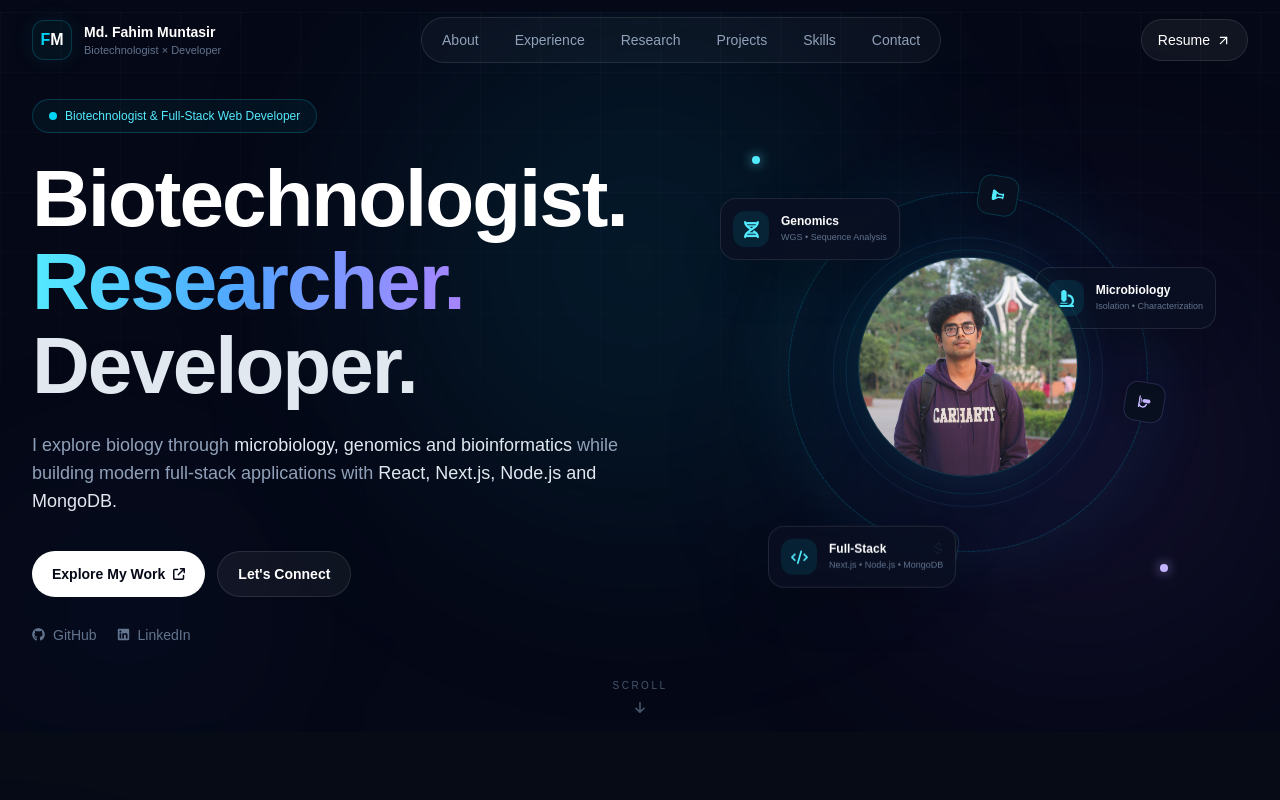
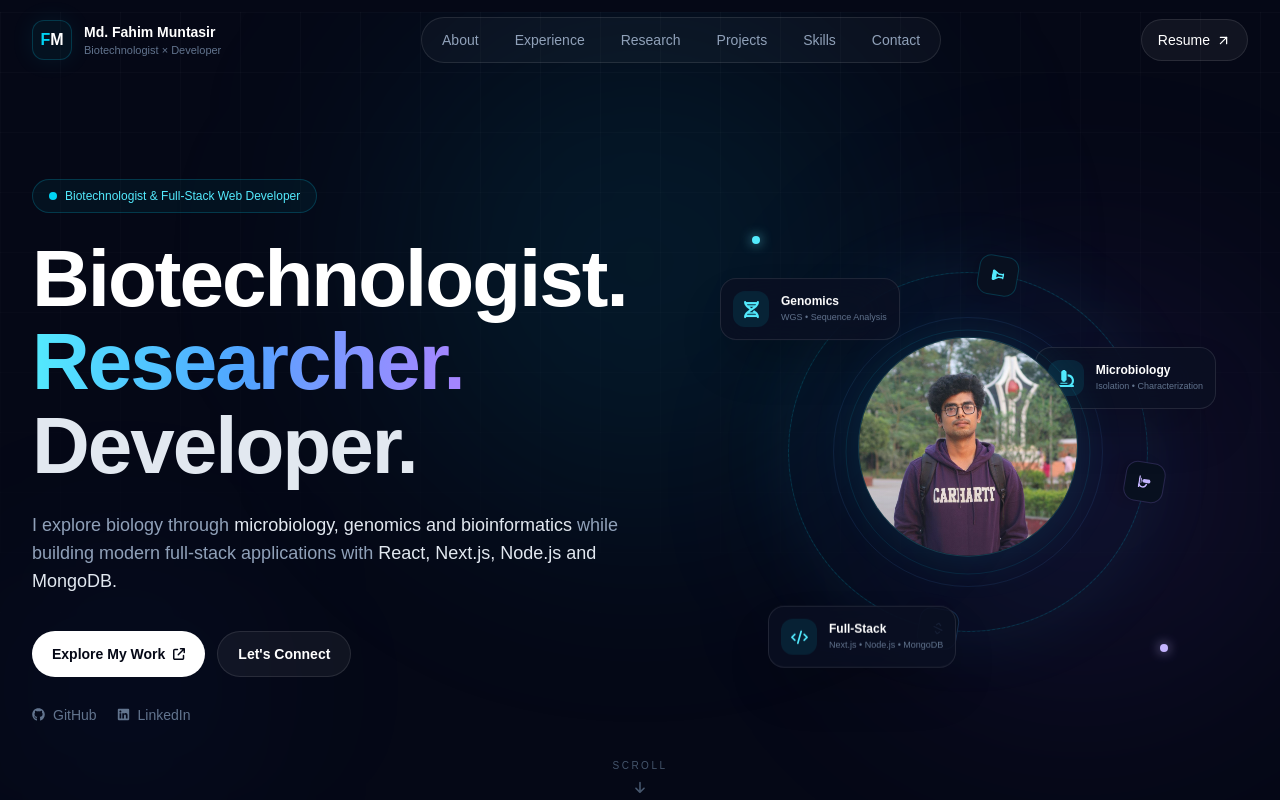
Before and after one commit to Muntasir333/MyPortfolio, a Next.js app: page / in a window 1280 px wide. Shown: the top 800 px of the page. Built offline with nearby package versions, Linux system fonts and the light colour scheme.

Commit message:
hero fix

```diff
--- a/src/components/hero/Hero.jsx
+++ b/src/components/hero/Hero.jsx
@@ -40,9 +40,9 @@
 export default function Hero() {
   return (
     <section
-      id="home"
-      className="relative isolate w-full overflow-hidden"
-    >
+  id="home"
+  className="relative isolate w-full overflow-hidden pt-20"
+>
       {/* ================= BACKGROUND ================= */}
 
       <div className="pointer-events-none absolute inset-0 -z-10 overflow-hidden">
```
